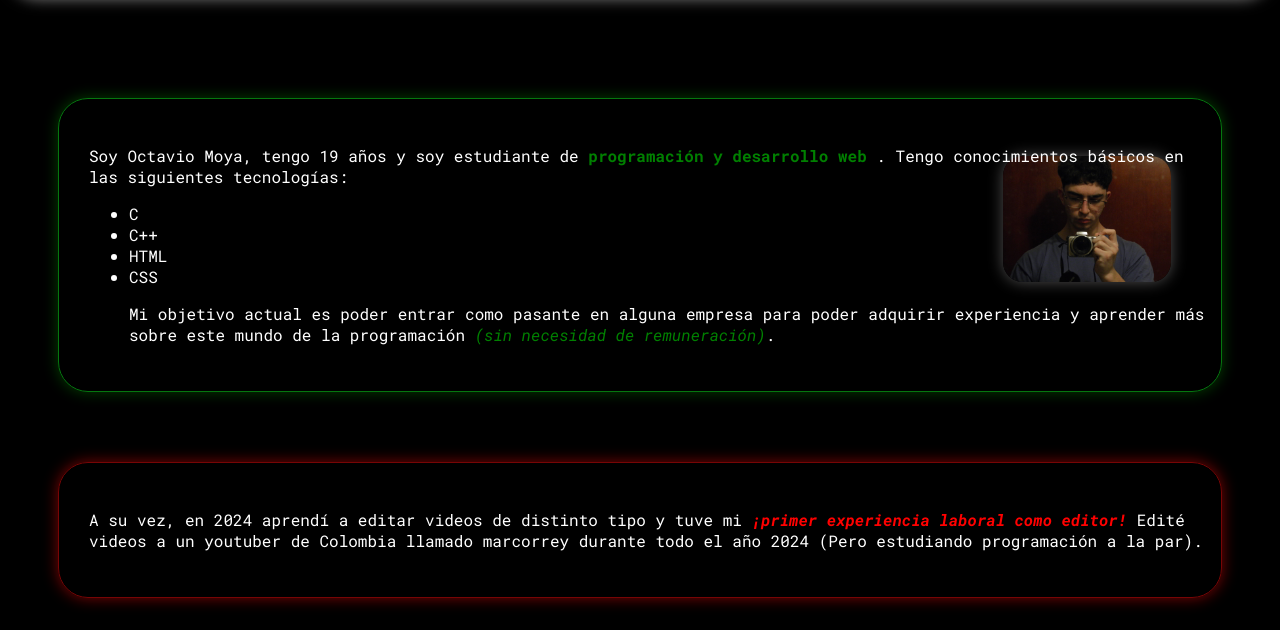
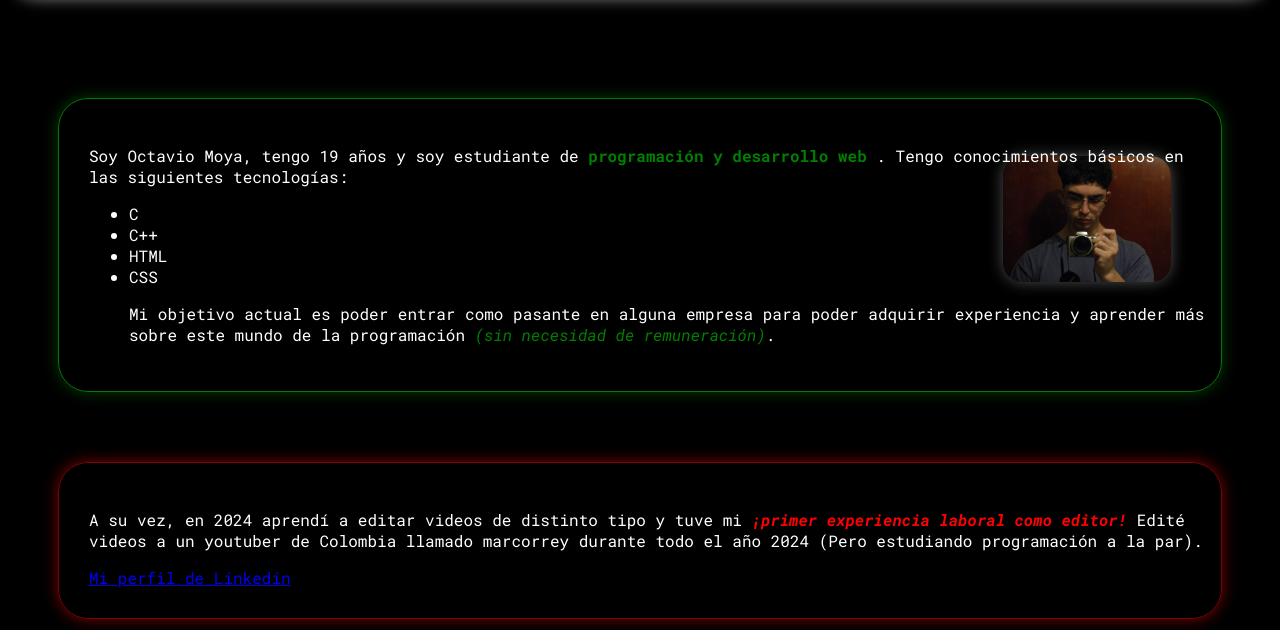
Before and after one commit to moyeta-tech/tp1-OctavioMoya-2025, a plain HTML site: page index.html in a window 1280 px wide. Shown: the part 170-800 px from the top of the page. Drawn offline with Linux system fonts and the light colour scheme; a web font is replaced by a local one.

Commit message:
link de mi linkedin agregado

```diff
--- a/index.html
+++ b/index.html
@@ -34,6 +34,7 @@
             de Colombia llamado marcorrey durante todo el año 2024 (Pero estudiando
                 programación a la par).
         </p>
+        <a href="https://www.linkedin.com/in/octavio-moya/" target = "_blank">Mi perfil de Linkedin</a>
     </div>
 </body>
 </html>
```
Also changed, not shown: linkedin.png (added).
